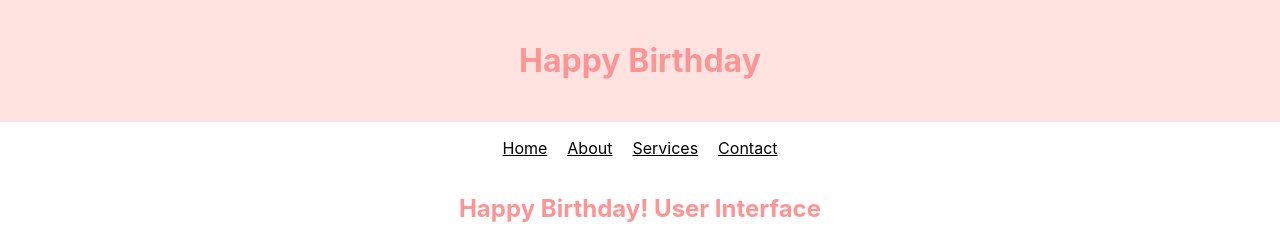
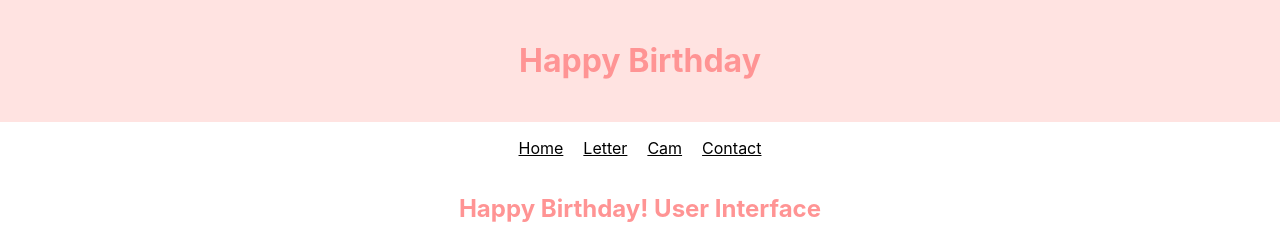
Before and after one commit to heesunny94/uiHBD, a React (Create React App) app: page / in a window 1280 px wide. Shown: the top 228 px of the page. Built offline with nearby package versions, Linux system fonts and the light colour scheme.

Commit message:
bar name 수정

```diff
--- a/src/Bar.js
+++ b/src/Bar.js
@@ -5,8 +5,8 @@ function Bar() {
     <nav style={{ display: 'flex', justifyContent: 'center' }}>
       <ul style={{ display: 'flex', listStyle: 'none', padding: 0 }}>
         <li style={{ margin: '0 10px' }}><a href="/">Home</a></li>
-        <li style={{ margin: '0 10px' }}><a href="/about">About</a></li>
-        <li style={{ margin: '0 10px' }}><a href="/services">Services</a></li>
+        <li style={{ margin: '0 10px' }}><a href="/letter">Letter</a></li>
+        <li style={{ margin: '0 10px' }}><a href="/components/cam">Cam</a></li>
         <li style={{ margin: '0 10px' }}><a href="/contact">Contact</a></li>
       </ul>
     </nav>
```
